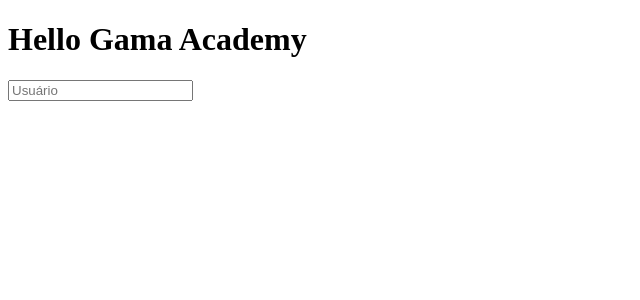
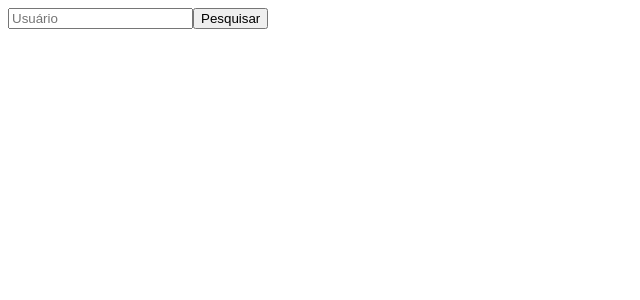
Before and after one commit to lima-wendel/React-Hiring-Coders, a React (Create React App) app: page / in a window 1280 px wide. Shown: the top 300 px of the page, without its empty margins (0-640 px from the left). Built offline with nearby package versions, Linux system fonts and the light colour scheme.

Commit message:
inserindo useState

```diff
--- a/src/App.js
+++ b/src/App.js
@@ -1,13 +1,17 @@
-import React from "react";
+import React, { useState } from "react"; //useState permite citar e modificar estados
 
 // JSX (html dentro do JS)
 function App(props) {
+  //const [usuario, setUsuario] = useState('Joca')
   return (
-  <div>
-    <h1> { props.title } { props.user } </h1>
+  <>
     <input name="usuario" id="usuario"className="usuarioInput" placeholder="Usuário"/>
-  </div>
+    <button type="button">Pesquisar</button>
+  </>
   );
 }
 
 export default App;
+
+// useState [ usuario, setUsuario ]
+// componentes, estados, propriedades
```
